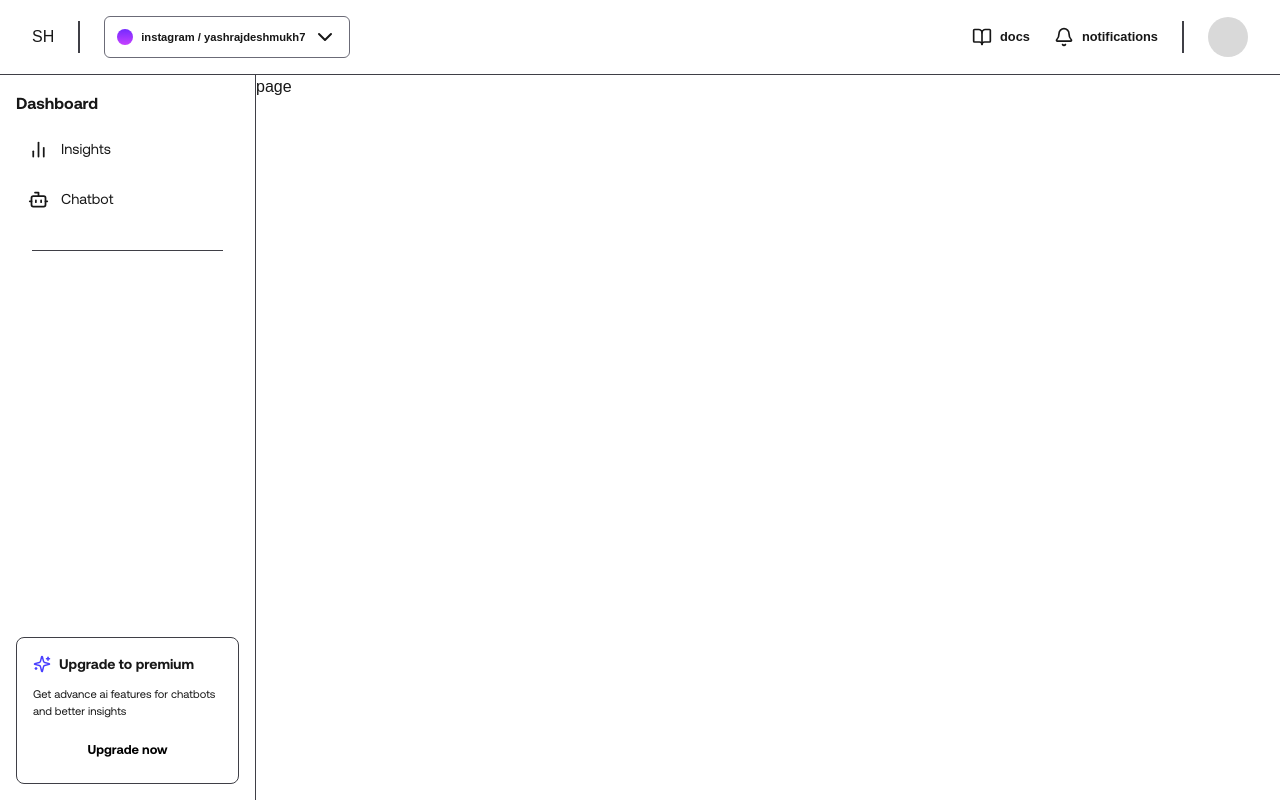
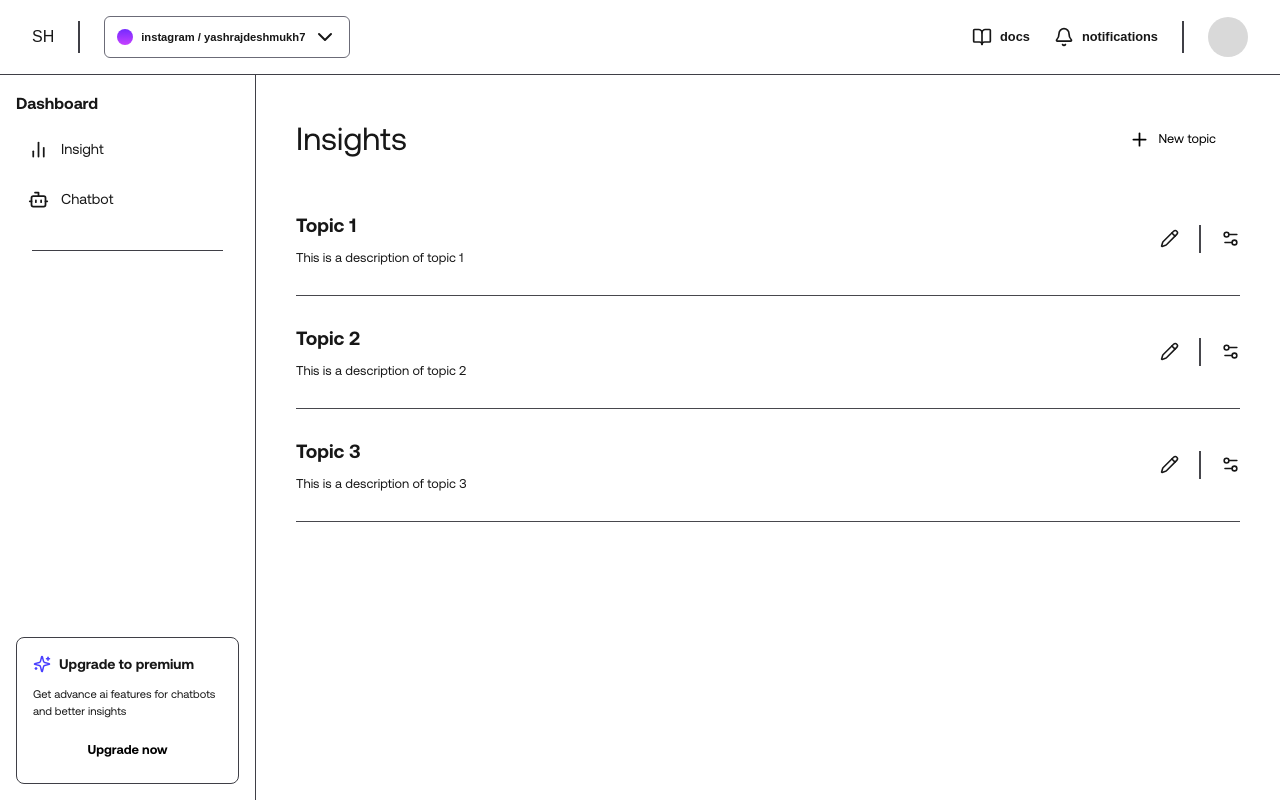
Before and after one commit to yashrajsd/sighthub, a Next.js app: page /dashboard/1 in a window 1280 px wide. Built offline with nearby package versions, Linux system fonts and the light colour scheme.

Commit message:
ui updates

```diff
--- a/package.json
+++ b/package.json
@@ -9,10 +9,12 @@
     "lint": "next lint"
   },
   "dependencies": {
+    "@datastax/astra-db-ts": "^1.5.0",
     "lucide-react": "^0.469.0",
     "next": "15.1.3",
     "react": "^19.0.0",
-    "react-dom": "^19.0.0"
+    "react-dom": "^19.0.0",
+    "uuid": "^11.0.3"
   },
   "devDependencies": {
     "@eslint/eslintrc": "^3",
--- /dev/null
+++ b/src/app/(protected)/dashboard/[slug]/[topic]/page.tsx
@@ -0,0 +1,14 @@
+import TopicBar from '@/components/global/topicbar'
+import React from 'react'
+
+type Props = {}
+
+const Page = (props: Props) => {
+  return (
+    <div className='flex flex-1 flex-col'>
+        <TopicBar/>
+    </div>
+  )
+}
+
+export default Page
--- a/src/app/(protected)/dashboard/[slug]/page.tsx
+++ b/src/app/(protected)/dashboard/[slug]/page.tsx
@@ -1,10 +1,46 @@
+import { Pencil, Plus, Settings2 } from 'lucide-react'
+import Link from 'next/link'
 import React from 'react'
 
 type Props = {}
 
+const sampleData=[
+  {id:1,topic:'Topic 1',description:'This is a description of topic 1',date:'2021-09-01'},
+  {id:2,topic:'Topic 2',description:'This is a description of topic 2',date:'2021-09-02'},
+  {id:3,topic:'Topic 3',description:'This is a description of topic 3',date:'2021-09-03'},
+]
+
 const Page = (props: Props) => {
   return (
-    <div>page</div>
+    <div className='flex flex-1 flex-col w-full font-aeonik p-10'>
+      <div className='flex justify-between h-fit items-center w-full'>
+      <h1 className='text-[2rem]'>
+        Insights
+      </h1>
+      <Link href={'/dashboard/yashrajsd/sjdkeuj'} className='bg-white flex items-center gap-2 text-[0.8rem] text-black px-6 py-3 rounded-md'>
+        <Plus size={21}/> New topic
+      </Link>
+      </div>
+      <div className='w-full flex flex-col  mt-5'>
+        {sampleData.map((data)=>(
+          <div key={data.id} className='border-b-[1px] border-b-[#47474D] py-7 w-[100%]  flex  w-1/3'>
+            <span className='w-[50%] flex flex-col gap-2'>
+              <h1 className='text-[1.2rem] font-bold'>{data.topic}</h1>
+              <p className='text-[0.8rem]'>{data.description}</p>
+            </span>
+            <span className='w-[50%] h-full flex justify-end items-center gap-5'>
+              <button>
+              <Pencil size={19}/>
+              </button>
+              <div className='h-[50%] border-[1px] border-[#47474D]'/>
+              <button>
+              <Settings2 size={19}/>
+              </button>
+            </span>
+          </div>
+        ))}
+      </div>
+    </div>
   )
 }
 
--- a/src/components/global/sidebar/index.tsx
+++ b/src/components/global/sidebar/index.tsx
@@ -1,36 +1,38 @@
 import React from 'react'
 import SubscriptionCard from '../subscription-card'
 import { Bot, ChartNoAxesColumn } from 'lucide-react'
+import { SIDEBAR_MENU } from '@/constants/pageconst'
+import Link from 'next/link'
 
 type Props = {
     slug?: string
 }
 
-const SideBar = ({slug}: Props) => {
+const SideBar = ({ slug }: Props) => {
     return (
         <div className='hidden lg:block w-64 font-aeonik relative border-r-[#3F3F46] h-full flex flex-col justify-between border-r-[1px] '>
             <div className='flex flex-col p-4'>
                 <h3 className='font-bold '>Dashboard</h3>
                 <ul className='flex flex-col gap-3 py-[1rem] text-[0.9rem]'>
-                <li className='hover:bg-[#2D2D36] cursor-pointer transition duration-300 rounded-full py-2'>
+                    {
+                        SIDEBAR_MENU.map((item) => (
+                            (
+                                <Link href={`/dashboard/yashrajsd`} key={item.id} className='hover:bg-[#2D2D36] cursor-pointer transition duration-300 rounded-full py-2'>
                                     <span className='flex items-center gap-1 px-3'>
-                    <ChartNoAxesColumn size={21}/>
-                    <p className='px-2'>Insights</p>
+                                        {item.icon}
+                                        <p className='px-2'>{item.label}</p>
                                     </span>
-                </li>
-                <li className='hover:bg-[#2D2D36] cursor-pointer px-3 transition duration-300  rounded-full py-2'>
-                    <span className='flex items-center gap-1'>
-                        <Bot  size={21}/>
-                        <p className='px-2'>Chatbot</p>
-                    </span>
-                </li>
+                                </Link>
+                            )
+                        ))
+                    }
                 </ul>
             </div>
             <div className='px-2 flex justify-center items-center'>
-            <hr className='w-[80%] border-[#3F3F46]'/>
+                <hr className='w-[80%] border-[#3F3F46]' />
             </div>
             <div className='absolute bottom-0 flex-1 p-4 flex justify-center items-center'>
-        <SubscriptionCard/>
+                <SubscriptionCard />
             </div>
         </div>
     )
--- /dev/null
+++ b/src/components/global/topicbar/index.tsx
@@ -0,0 +1,27 @@
+import { Share } from 'lucide-react'
+import React from 'react'
+
+type Props = {}
+
+const TopicBar = (props: Props) => {
+  return (
+    <div className='flex justify-between items-center font-aeonik w-full h-fit border-b-[1px] border-b-[#3F3F46] py-4 px-8'>
+        <span >
+            {/* title here */}
+            <p>
+            Reel insight
+            </p>
+            <p className='text-[0.8rem] mt-1 text-[#C3C3C3]'>
+                created at 23/2/2024
+            </p>
+        </span>
+        <span>
+            <button className='flex items-center text-[0.8rem] gap-2 bg-[#483FFF] p-2 px-4 rounded-md'>
+                <Share size={18}/> Share
+            </button>
+        </span>
+    </div>
+  )
+}
+
+export default TopicBar
--- a/src/constants/pageconst.tsx
+++ b/src/constants/pageconst.tsx
@@ -1 +1,22 @@
-// for consts that are used in the page components
+import { Bot, ChartNoAxesColumn } from 'lucide-react'
+import {v4 as uuid} from 'uuid'
+
+type SidebarProps={
+    id:string,
+    label:string,
+    icon:React.ReactNode
+}
+
+
+export const SIDEBAR_MENU:SidebarProps[]=[
+    {
+        id:uuid(),
+        label:'Insight',
+        icon:<ChartNoAxesColumn size={21}/>
+    },
+    {
+        id:uuid(),
+        label:'Chatbot',
+        icon:<Bot size={21}/>
+    }
+]
```
Also changed, not shown: src/hooks/user-nav.tsx (added, +8 -0 lines), 1 other file (tests, documents, lock files or other folders). Lines whose indentation alone changed are shown as unchanged.
